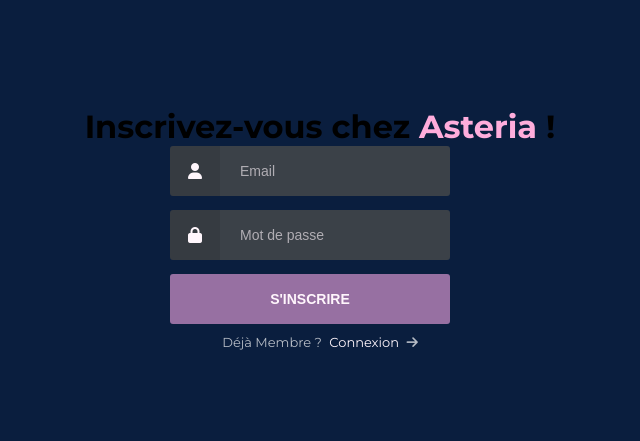
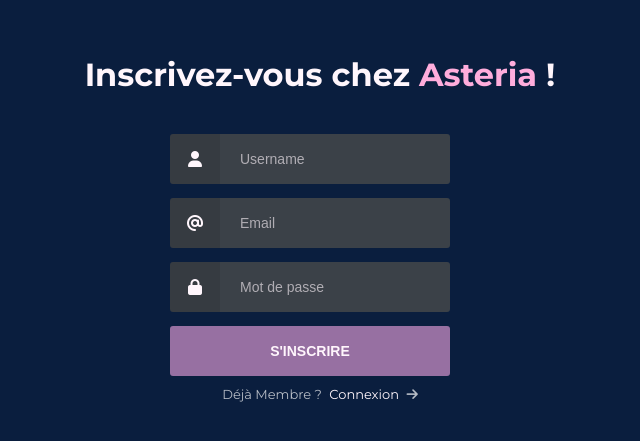
Before and after one commit to Teczer/Asteriaa, a React (Vite) app in the folder client/: page /signup in a window 1280 px wide. Shown: the part 169-610 px from the top of the page, without its empty margins (320-960 px from the left). Built offline with nearby package versions, Linux system fonts and the light colour scheme.

Commit message:
fix lenght to length back + signup form

```diff
--- a/client/hooks/useSignup.jsx
+++ b/client/hooks/useSignup.jsx
@@ -7,7 +7,7 @@
   const [isLoading, setIsLoading] = useState(null);
   const { dispatch } = useAuthContext();
 
-  const signup = async (email, password) => {
+  const signup = async (email, password, userName) => {
     setIsLoading(true);
     setError(null);
     try {
@@ -16,6 +16,8 @@
         JSON.stringify({
           email,
           password,
+          isAdmin: false,
+          userName,
           profilePicture:
             "https://cdn.dribbble.com/users/1438762/screenshots/11159465/media/47bff5efea8682a4a28d8f10675225de.jpg?compress=1&resize=400x300&vertical=center",
           quizzSystemeSolaire: 1,
--- a/client/src/components/header/Header.jsx
+++ b/client/src/components/header/Header.jsx
@@ -84,7 +84,7 @@
                       </div>
                     </figure>
                     <div className="username-usermail-wrapper">
-                      <p className="username-modal">Teczer</p>
+                      <p className="username-modal">{user.userName}</p>
                       <span className="usermail-modal">{user.email}</span>
                     </div>
                   </div>
--- a/client/src/components/signup/Signup.jsx
+++ b/client/src/components/signup/Signup.jsx
@@ -7,6 +7,7 @@
 function Signup() {
   const [email, setEmail] = useState("");
   const [password, setPassword] = useState("");
+  const [userName, setUserName] = useState("");
   const { signup, error, isLoading } = useSignup();
   const { user } = useAuthContext();
 
@@ -14,6 +15,8 @@
     const response = await axios.post(
       "http://localhost:5001/workouts",
       {
+        isAdmin: false,
+        userName: username,
         profilePicture:
           "https://static-cdn.jtvnw.net/user-default-pictures-uv/ead5c8b2-a4c9-4724-b1dd-9f00b46cbd3d-profile_image-70x70.png",
         quizzSystemeSolaire: 1,
@@ -40,38 +43,40 @@
   };
   return (
     <main className="login-screen">
-      <h1>
+      <h1 className="sign-up-title">
         Inscrivez-vous chez <span className="asteria-name"> Asteria </span> !
       </h1>
       <section className="loginform-container">
         <div id="login">
-          <form
-            className="login-form" /* onSubmit={this.onSubmit} */
-            onSubmit={handleSubmit}
-          >
+          <form className="login-form" onSubmit={handleSubmit}>
             <span className="fa fa-user" />
             <input
-              // rome-ignore lint/a11y/noAutofocus: <explanation>
+              autoFocus
+              maxLength="16"
+              placeholder="Username"
+              type="text"
+              onChange={(e) => setUserName(e.target.value)}
+              value={userName}
+              required
+            />
+            <span className="fa-solid fa-at" />
+            <input
               autoFocus
               maxLength="25"
-              /* onChange={this.handleChange.bind(this, "email")} */
               placeholder="Email"
               type="email"
               onChange={(e) => setEmail(e.target.value)}
               value={email}
-              /* value={this.state.user.email} */
               required
             />
             <span className="fa fa-lock" />
             <input
               autoComplete="off"
               maxLength="12"
-              /* onChange={this.handleChange.bind(this, "password")} */
               placeholder="Mot de passe"
               type="password"
               onChange={(e) => setPassword(e.target.value)}
               value={password}
-              /* value={this.state.user.password} */
               required
             />
             <input type="submit" value="S'inscrire" disabled={isLoading} />
--- a/client/src/components/signup/signup.scss
+++ b/client/src/components/signup/signup.scss
@@ -7,6 +7,11 @@
   height: 100vh;
   margin: 0;
   padding: 0;
+
+  .sign-up-title {
+    color: var(--lavender-blush);
+    margin-bottom: 40px;
+  }
 
   h1 {
     .asteria-name {
@@ -48,6 +53,20 @@
         }
 
         input[type="email"] {
+          background-color: #3b4148;
+          border-radius: 0 3px 3px 0;
+          color: var(--lavender-blush);
+          margin-bottom: 1em;
+          padding: 0 16px;
+          width: 230px;
+          height: 50px;
+          line-height: 1.5em;
+          border: none;
+          font-size: 14px;
+          padding: 20px;
+          outline: none;
+        }
+        input[type="text"] {
           background-color: #3b4148;
           border-radius: 0 3px 3px 0;
           color: var(--lavender-blush);
```
Also changed, not shown: 1 other file (tests, documents, lock files or other folders).
